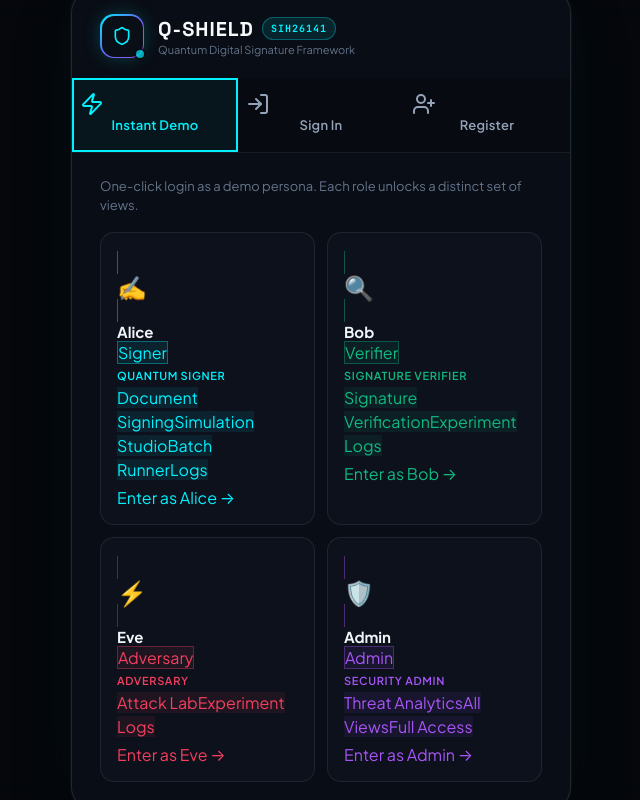
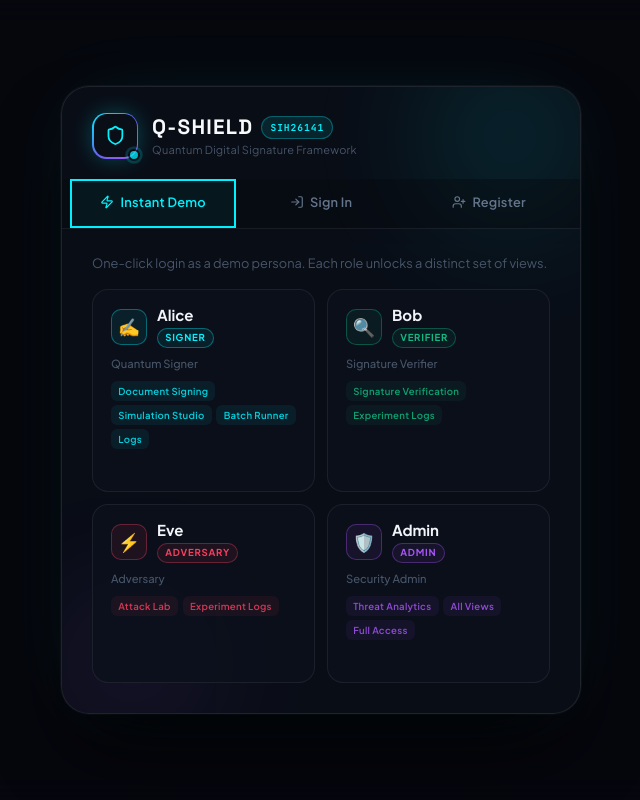
Before and after one commit to VaishnavIUpadyaya/Q-Shield, a Next.js app in the folder frontend/: page / in a window 1280 px wide. Shown: the whole page, without its empty margins (319-959 px from the left). Built offline with nearby package versions, Linux system fonts and the light colour scheme; no server answers.

Commit message:
feat(issue-2): improve AuthModal UI - glassmorphic persona cards, scope tags, animations, eye toggle

```diff
--- a/frontend/src/components/auth/auth.css
+++ b/frontend/src/components/auth/auth.css
@@ -1,9 +1,8 @@
 /* ============================================================
-   Q-Shield Auth Styles
-   Glassmorphic surfaces, per-role accents, motion-safe animations.
+   Q-Shield Auth Styles — Premium Glassmorphic UI
    ============================================================ */
 
-/* ---------- Modal overlay ---------- */
+/* ---------- Overlay ---------- */
 .auth-overlay {
   position: fixed;
   inset: 0;
@@ -12,58 +11,104 @@
   align-items: center;
   justify-content: center;
   padding: 1rem;
-  background: rgba(6, 8, 13, 0.8);
-  backdrop-filter: blur(10px);
-  -webkit-backdrop-filter: blur(10px);
+  background: rgba(6, 8, 13, 0.85);
+  backdrop-filter: blur(14px);
+  -webkit-backdrop-filter: blur(14px);
+  animation: overlayIn 0.3s ease;
 }
 
+@keyframes overlayIn {
+  from { opacity: 0; }
+  to   { opacity: 1; }
+}
+
+/* ---------- Modal ---------- */
 .auth-modal {
+  position: relative;
   width: 100%;
-  max-width: 500px;
-  background: rgba(10, 14, 23, 0.95);
-  backdrop-filter: blur(32px);
-  -webkit-backdrop-filter: blur(32px);
-  border: 1px solid rgba(255, 255, 255, 0.1);
-  border-radius: 1.5rem;
+  max-width: 520px;
+  background: rgba(10, 14, 23, 0.96);
+  backdrop-filter: blur(40px);
+  -webkit-backdrop-filter: blur(40px);
+  border: 1px solid rgba(255, 255, 255, 0.09);
+  border-radius: 1.75rem;
   box-shadow:
-    0 32px 64px -16px rgba(0, 0, 0, 0.85),
+    0 40px 80px -20px rgba(0, 0, 0, 0.9),
     0 0 0 1px rgba(255, 255, 255, 0.04),
-    0 0 60px -20px rgba(0, 242, 254, 0.12);
+    0 0 80px -24px rgba(0, 242, 254, 0.15);
   overflow: hidden;
+  animation: modalIn 0.35s cubic-bezier(0.22, 1, 0.36, 1);
+}
+
+@keyframes modalIn {
+  from { opacity: 0; transform: translateY(24px) scale(0.97); }
+  to   { opacity: 1; transform: translateY(0) scale(1); }
 }
 
 @media (max-width: 420px) {
-  .auth-modal { border-radius: 1.125rem; }
+  .auth-modal { border-radius: 1.25rem; }
 }
 
-/* ---------- Header — matches dashboard Navbar branding ---------- */
+/* ---------- Ambient orbs ---------- */
+.auth-orb {
+  position: absolute;
+  border-radius: 50%;
+  pointer-events: none;
+  filter: blur(60px);
+  opacity: 0.18;
+  z-index: 0;
+}
+
+.auth-orb-cyan {
+  width: 260px;
+  height: 260px;
+  background: radial-gradient(circle, #00F2FE, transparent 70%);
+  top: -80px;
+  right: -60px;
+}
+
+.auth-orb-purple {
+  width: 220px;
+  height: 220px;
+  background: radial-gradient(circle, #A855F7, transparent 70%);
+  bottom: -60px;
+  left: -40px;
+}
+
+/* ---------- Header ---------- */
 .auth-header {
+  position: relative;
+  z-index: 1;
   display: flex;
   align-items: center;
   gap: 0.875rem;
-  padding: 1.5rem 1.75rem 0;
+  padding: 1.625rem 1.875rem 0;
   margin-bottom: 1.25rem;
 }
 
-/* Logo ring — same gradient as Navbar shield */
 .auth-logo-wrap {
   position: relative;
   flex-shrink: 0;
 }
 
 .auth-logo-ring {
-  width: 2.75rem;
-  height: 2.75rem;
-  border-radius: 0.875rem;
+  width: 2.875rem;
+  height: 2.875rem;
+  border-radius: 0.9rem;
   background: linear-gradient(135deg, #00F2FE, #6366F1, #A855F7);
   padding: 1.5px;
-  box-shadow: 0 0 20px -4px rgba(0, 242, 254, 0.35);
+  box-shadow: 0 0 24px -4px rgba(0, 242, 254, 0.4);
+  transition: box-shadow 0.3s;
+}
+
+.auth-logo-ring:hover {
+  box-shadow: 0 0 36px -4px rgba(0, 242, 254, 0.6);
 }
 
 .auth-logo-inner {
   width: 100%;
   height: 100%;
-  border-radius: calc(0.875rem - 1.5px);
+  border-radius: calc(0.9rem - 1.5px);
   background: #0A0E17;
   display: flex;
   align-items: center;
@@ -71,12 +116,11 @@
 }
 
 .auth-logo-icon {
-  width: 1.25rem;
-  height: 1.25rem;
+  width: 1.3rem;
+  height: 1.3rem;
   color: #00F2FE;
 }
 
-/* Pulse dot — same as Navbar */
 .auth-logo-pulse {
   position: absolute;
   bottom: -2px;
@@ -90,8 +134,8 @@
 }
 
 @keyframes pulse {
-  0%, 100% { opacity: 1; }
-  50% { opacity: 0.4; }
+  0%, 100% { opacity: 1; box-shadow: 0 0 0 0 rgba(0,242,254,0.5); }
+  50%       { opacity: 0.5; box-shadow: 0 0 0 5px rgba(0,242,254,0); }
 }
 
 .auth-brand-row {
@@ -103,14 +147,14 @@
 .auth-brand-name {
   font-family: 'Space Grotesk', sans-serif;
   font-weight: 800;
-  font-size: 1.25rem;
+  font-size: 1.3rem;
   color: #f8fafc;
-  letter-spacing: 0.05em;
+  letter-spacing: 0.06em;
   line-height: 1;
 }
 
 .auth-brand-badge {
-  font-size: 0.625rem;
+  font-size: 0.6rem;
   padding: 0.2rem 0.5rem;
   border-radius: 999px;
   font-family: 'JetBrains Mono', monospace;
@@ -124,33 +168,46 @@
 
 .auth-brand-sub {
   font-size: 0.6875rem;
-  color: #64748b;
-  margin-top: 0.25rem;
+  color: #475569;
+  margin-top: 0.3rem;
   line-height: 1;
+  letter-spacing: 0.02em;
 }
 
 /* ---------- Tab bar ---------- */
 .auth-tabs {
+  position: relative;
+  z-index: 1;
   display: flex;
   border-bottom: 1px solid rgba(255, 255, 255, 0.07);
-  background: rgba(6, 8, 13, 0.5);
+  background: rgba(6, 8, 13, 0.4);
+  padding: 0 0.5rem;
+  gap: 0.125rem;
 }
 
 .auth-tab {
   flex: 1;
+  display: flex;
+  align-items: center;
+  justify-content: center;
+  gap: 0.4rem;
   padding: 0.875rem 0.5rem;
-  font-size: 0.8125rem;
+  font-size: 0.8rem;
   font-weight: 600;
-  color: #94a3b8;
+  color: #64748b;
   background: transparent;
   border: none;
   border-bottom: 2px solid transparent;
   cursor: pointer;
-  transition: color 0.15s, background 0.15s;
+  transition: color 0.2s, background 0.2s, border-color 0.2s;
   letter-spacing: 0.02em;
+  white-space: nowrap;
 }
 
-.auth-tab:hover { color: #e2e8f0; background: rgba(255,255,255,0.03); }
+.auth-tab:hover {
+  color: #cbd5e1;
+  background: rgba(255, 255, 255, 0.03);
+}
 
 .auth-tab.active {
   color: #00F2FE;
@@ -163,179 +220,44 @@
   outline-offset: -2px;
 }
 
-/* ---------- Tab content ---------- */
+.auth-tab-icon {
+  width: 0.875rem;
+  height: 0.875rem;
+  flex-shrink: 0;
+}
+
+/* ---------- Body ---------- */
 .auth-body {
-  padding: 1.5rem 1.75rem 1.75rem;
+  position: relative;
+  z-index: 1;
+  padding: 1.5rem 1.875rem 1.875rem;
 }
 
 @media (max-width: 420px) {
   .auth-body { padding: 1.25rem; }
 }
 
-.auth-personas-hint {
-  font-size: 0.8125rem;
-  color: #64748b;
-  margin-bottom: 1rem;
-  line-height: 1.5;
-}
-
-/* ---------- Persona cards ---------- */
-.persona-grid {
-  display: grid;
-  grid-template-columns: 1fr 1fr;
-  gap: 0.75rem;
-}
-
-@media (max-width: 420px) {
-  .persona-grid { grid-template-columns: 1fr; }
-}
-
-.persona-card {
-  position: relative;
-  padding: 0.875rem 1rem;
-  border-radius: 0.875rem;
-  border: 1px solid rgba(255, 255, 255, 0.08);
-  background: rgba(15, 20, 32, 0.7);
-  cursor: pointer;
-  text-align: left;
-  transition: border-color 0.2s, box-shadow 0.2s, transform 0.15s, background 0.2s;
-  overflow: hidden;
+/* ---------- Alert messages ---------- */
+.auth-error,
+.auth-success {
   display: flex;
-  flex-direction: column;
   align-items: flex-start;
-  gap: 0.25rem;
-}
-
-.persona-card:hover {
-  border-color: var(--accent-border);
-  box-shadow: 0 0 28px -4px var(--accent-glow);
-  background: var(--accent-bg);
-}
-
-.persona-card:focus-visible {
-  outline: 2px solid var(--accent-color);
-  outline-offset: 2px;
-}
-
-@media (prefers-reduced-motion: no-preference) {
-  .persona-card:hover { transform: translateY(-2px); }
-  .persona-card:active { transform: translateY(0); }
-}
-
-.persona-card.loading {
-  pointer-events: none;
-  opacity: 0.7;
-}
-
-.persona-card .persona-icon {
-  font-size: 1.5rem;
-  line-height: 1;
-  display: block;
-}
-
-.persona-card .persona-name {
-  font-size: 0.9375rem;
-  font-weight: 700;
-  color: #f1f5f9;
-  display: block;
-  line-height: 1.2;
-}
-
-.persona-card .persona-tagline {
-  font-size: 0.6875rem;
-  font-weight: 600;
-  text-transform: uppercase;
-  letter-spacing: 0.06em;
-  color: var(--accent-color);
-  display: block;
-  line-height: 1.2;
-}
-
-/* Loading spinner inside card */
-.persona-spinner {
-  position: absolute;
-  inset: 0;
-  display: flex;
-  align-items: center;
-  justify-content: center;
-  background: rgba(6, 8, 13, 0.65);
-  border-radius: inherit;
-}
-
-.spinner-ring {
-  width: 1.5rem;
-  height: 1.5rem;
-  border: 2px solid rgba(255,255,255,0.12);
-  border-top-color: var(--accent-color, #00F2FE);
-  border-radius: 50%;
-}
-
-@media (prefers-reduced-motion: no-preference) {
-  .spinner-ring { animation: spin 0.7s linear infinite; }
-}
-
-@keyframes spin { to { transform: rotate(360deg); } }
-
-/* ---------- Sign-in / Register form ---------- */
-.auth-form { display: flex; flex-direction: column; gap: 1rem; }
-.auth-field { display: flex; flex-direction: column; gap: 0.375rem; }
-
-.auth-label {
-  font-size: 0.75rem;
-  font-weight: 600;
-  color: #94a3b8;
-  text-transform: uppercase;
-  letter-spacing: 0.05em;
-}
-
-.auth-input {
-  padding: 0.625rem 0.875rem;
-  background: rgba(6, 8, 13, 0.7);
-  border: 1px solid rgba(255, 255, 255, 0.1);
-  border-radius: 0.625rem;
-  color: #f1f5f9;
-  font-size: 0.9375rem;
-  font-family: inherit;
-  transition: border-color 0.15s, box-shadow 0.15s;
-  width: 100%;
-  box-sizing: border-box;
-}
-
-.auth-input:focus {
-  outline: none;
-  border-color: #00F2FE;
-  box-shadow: 0 0 0 3px rgba(0, 242, 254, 0.15);
-}
-
-.auth-input::placeholder { color: #475569; }
-
-.auth-submit {
-  padding: 0.75rem;
+  gap: 0.5rem;
+  padding: 0.75rem 1rem;
   border-radius: 0.75rem;
-  border: none;
-  font-size: 0.9375rem;
-  font-weight: 700;
-  cursor: pointer;
-  background: linear-gradient(135deg, #00F2FE, #4FACFE);
-  color: #06080D;
-  transition: opacity 0.15s, transform 0.1s;
-  letter-spacing: 0.02em;
-  font-family: inherit;
-}
-
-.auth-submit:hover { opacity: 0.9; }
-.auth-submit:active { transform: scale(0.98); }
-.auth-submit:disabled { opacity: 0.5; cursor: not-allowed; transform: none; }
-.auth-submit:focus-visible { outline: 2px solid #00F2FE; outline-offset: 2px; }
-
-/* ---------- Error / info messages ---------- */
-.auth-error {
-  padding: 0.625rem 0.875rem;
-  border-radius: 0.625rem;
   font-size: 0.8125rem;
   font-weight: 500;
   line-height: 1.5;
+  margin-bottom: 1rem;
+  animation: slideDown 0.2s ease;
 }
+
+@keyframes slideDown {
+  from { opacity: 0; transform: translateY(-6px); }
+  to   { opacity: 1; transform: translateY(0); }
+}
+
+.auth-msg-icon { flex-shrink: 0; font-size: 0.875rem; }
 
 .auth-error.credentials {
   background: rgba(244, 63, 94, 0.1);
@@ -356,22 +278,384 @@
 }
 
 .auth-success {
-  padding: 0.625rem 0.875rem;
-  border-radius: 0.625rem;
-  font-size: 0.8125rem;
   background: rgba(16, 185, 129, 0.1);
   border: 1px solid rgba(16, 185, 129, 0.3);
   color: #6ee7b7;
 }
 
-.auth-note {
-  font-size: 0.75rem;
+/* ---------- Persona hint ---------- */
+.auth-personas-hint {
+  font-size: 0.8rem;
+  color: #475569;
+  margin-bottom: 1rem;
+  line-height: 1.6;
+}
+
+/* ---------- Persona grid ---------- */
+.persona-grid {
+  display: grid;
+  grid-template-columns: 1fr 1fr;
+  gap: 0.75rem;
+}
+
+@media (max-width: 420px) {
+  .persona-grid { grid-template-columns: 1fr; }
+}
+
+/* ---------- Persona card ---------- */
+.persona-card {
+  position: relative;
+  padding: 1rem 1.125rem 0.875rem;
+  border-radius: 1rem;
+  border: 1px solid rgba(255, 255, 255, 0.07);
+  background: rgba(12, 17, 28, 0.8);
+  cursor: pointer;
+  text-align: left;
+  transition:
+    border-color 0.25s,
+    box-shadow 0.25s,
+    transform 0.2s,
+    background 0.25s;
+  overflow: hidden;
+  display: flex;
+  flex-direction: column;
+  gap: 0.5rem;
+}
+
+.persona-border-sweep {
+  position: absolute;
+  inset: 0;
+  border-radius: inherit;
+  opacity: 0;
+  transition: opacity 0.3s;
+  background: conic-gradient(
+    from 0deg,
+    transparent 0%,
+    var(--accent-color) 20%,
+    transparent 40%
+  );
+  -webkit-mask: linear-gradient(#fff 0 0) content-box, linear-gradient(#fff 0 0);
+  -webkit-mask-composite: xor;
+  mask-composite: exclude;
+  padding: 1px;
+  pointer-events: none;
+}
+
+@media (prefers-reduced-motion: no-preference) {
+  .persona-card:hover .persona-border-sweep {
+    opacity: 0.6;
+    animation: borderSweep 2s linear infinite;
+  }
+
+  @keyframes borderSweep {
+    from { transform: rotate(0deg); }
+    to   { transform: rotate(360deg); }
+  }
+}
+
+.persona-card:hover {
+  border-color: var(--accent-border);
+  box-shadow:
+    0 0 0 1px var(--accent-border),
+    0 0 32px -6px var(--accent-glow),
+    0 8px 24px -8px rgba(0,0,0,0.6);
+  background: rgba(14, 20, 34, 0.95);
+}
+
+.persona-card:focus-visible {
+  outline: 2px solid var(--accent-color);
+  outline-offset: 2px;
+}
+
+@media (prefers-reduced-motion: no-preference) {
+  .persona-card:hover { transform: translateY(-3px); }
+  .persona-card:active { transform: translateY(-1px); }
+}
+
+.persona-card.loading {
+  pointer-events: none;
+  opacity: 0.65;
+}
+
+/* Top row: icon + name/badge */
+.persona-top {
+  display: flex;
+  align-items: center;
+  gap: 0.625rem;
+}
+
+.persona-icon-wrap {
+  width: 2.25rem;
+  height: 2.25rem;
+  border-radius: 0.625rem;
+  display: flex;
+  align-items: center;
+  justify-content: center;
+  flex-shrink: 0;
+  transition: box-shadow 0.25s;
+}
+
+.persona-card:hover .persona-icon-wrap {
+  box-shadow: 0 0 16px -2px var(--accent-glow);
+}
+
+.persona-icon {
+  font-size: 1.125rem;
+  line-height: 1;
+}
+
+.persona-header-text {
+  display: flex;
+  flex-direction: column;
+  gap: 0.2rem;
+  min-width: 0;
+}
+
+.persona-name {
+  font-size: 0.9375rem;
+  font-weight: 700;
+  color: #f1f5f9;
+  line-height: 1.2;
+  white-space: nowrap;
+}
+
+.persona-role-badge {
+  display: inline-block;
+  font-size: 0.6rem;
+  font-weight: 700;
+  text-transform: uppercase;
+  letter-spacing: 0.08em;
+  padding: 0.15rem 0.45rem;
+  border-radius: 999px;
+  line-height: 1.4;
+  white-space: nowrap;
+}
+
+.persona-tagline {
+  font-size: 0.7rem;
+  font-weight: 500;
+  color: #475569;
+  line-height: 1.4;
+  display: block;
+  margin: 0;
+}
+
+/* Access scope tags */
+.persona-scope {
+  display: flex;
+  flex-wrap: wrap;
+  gap: 0.3rem;
+  margin-top: 0.125rem;
+}
+
+.persona-scope-tag {
+  font-size: 0.6rem;
+  font-weight: 600;
+  padding: 0.15rem 0.45rem;
+  border-radius: 0.375rem;
+  letter-spacing: 0.03em;
+  opacity: 0.85;
+}
+
+/* CTA line */
+.persona-cta {
+  font-size: 0.7rem;
+  font-weight: 700;
+  letter-spacing: 0.03em;
+  margin-top: 0.25rem;
+  opacity: 0;
+  transform: translateY(4px);
+  transition: opacity 0.2s, transform 0.2s;
+}
+
+.persona-card:hover .persona-cta {
+  opacity: 1;
+  transform: translateY(0);
+}
+
+/* Loading spinner overlay */
+.persona-spinner {
+  position: absolute;
+  inset: 0;
+  display: flex;
+  align-items: center;
+  justify-content: center;
+  background: rgba(6, 8, 13, 0.7);
+  border-radius: inherit;
+  backdrop-filter: blur(4px);
+}
+
+.spinner-ring {
+  width: 1.5rem;
+  height: 1.5rem;
+  border: 2px solid rgba(255, 255, 255, 0.1);
+  border-top-color: var(--accent-color, #00F2FE);
+  border-radius: 50%;
+}
+
+@media (prefers-reduced-motion: no-preference) {
+  .spinner-ring { animation: spin 0.7s linear infinite; }
+}
+
+@keyframes spin { to { transform: rotate(360deg); } }
+
+/* ---------- Forms ---------- */
+.auth-form {
+  display: flex;
+  flex-direction: column;
+  gap: 1rem;
+  animation: fadeUp 0.25s ease;
+}
+
+@keyframes fadeUp {
+  from { opacity: 0; transform: translateY(8px); }
+  to   { opacity: 1; transform: translateY(0); }
+}
+
+.auth-field {
+  display: flex;
+  flex-direction: column;
+  gap: 0.375rem;
+}
+
+.auth-label {
+  font-size: 0.7rem;
+  font-weight: 700;
   color: #64748b;
-  text-align: center;
+  text-transform: uppercase;
+  letter-spacing: 0.07em;
+}
+
+.auth-input-wrap {
+  position: relative;
+  display: flex;
+  align-items: center;
+}
+
+.auth-input-wrap .auth-input {
+  padding-right: 2.5rem;
+}
+
+.auth-eye {
+  position: absolute;
+  right: 0.75rem;
+  background: none;
+  border: none;
+  cursor: pointer;
+  color: #475569;
+  display: flex;
+  align-items: center;
+  padding: 0;
+  transition: color 0.15s;
+}
+
+.auth-eye:hover { color: #94a3b8; }
+
+.auth-input {
+  padding: 0.7rem 0.9rem;
+  background: rgba(6, 8, 13, 0.75);
+  border: 1px solid rgba(255, 255, 255, 0.09);
+  border-radius: 0.75rem;
+  color: #f1f5f9;
+  font-size: 0.9375rem;
+  font-family: inherit;
+  transition: border-color 0.2s, box-shadow 0.2s, background 0.2s;
+  width: 100%;
+  box-sizing: border-box;
+}
+
+.auth-input:focus {
+  outline: none;
+  border-color: rgba(0, 242, 254, 0.6);
+  background: rgba(0, 242, 254, 0.04);
+  box-shadow: 0 0 0 3px rgba(0, 242, 254, 0.12);
+}
+
+.auth-input::placeholder { color: #334155; }
+
+/* ---------- Submit button ---------- */
+.auth-submit {
+  display: flex;
+  align-items: center;
+  justify-content: center;
+  gap: 0.5rem;
+  padding: 0.8rem;
+  border-radius: 0.875rem;
+  border: none;
+  font-size: 0.9375rem;
+  font-weight: 700;
+  cursor: pointer;
+  background: linear-gradient(135deg, #00F2FE 0%, #4FACFE 50%, #6366F1 100%);
+  color: #06080D;
+  transition: opacity 0.15s, transform 0.1s, box-shadow 0.2s;
+  letter-spacing: 0.02em;
+  font-family: inherit;
+  box-shadow: 0 4px 20px -4px rgba(0, 242, 254, 0.4);
   margin-top: 0.25rem;
 }
 
-/* ---------- RoleGate denied state ---------- */
+.auth-submit:hover {
+  opacity: 0.92;
+  box-shadow: 0 6px 28px -4px rgba(0, 242, 254, 0.55);
+}
+
+.auth-submit:active { transform: scale(0.98); }
+
+.auth-submit:disabled {
+  opacity: 0.45;
+  cursor: not-allowed;
+  transform: none;
+  box-shadow: none;
+}
+
+.auth-submit:focus-visible {
+  outline: 2px solid #00F2FE;
+  outline-offset: 2px;
+}
+
+.btn-spinner {
+  display: inline-block;
+  width: 0.875rem;
+  height: 0.875rem;
+  border: 2px solid rgba(0, 0, 0, 0.2);
+  border-top-color: #06080D;
+  border-radius: 50%;
+  animation: spin 0.7s linear infinite;
+  flex-shrink: 0;
+}
+
+/* ---------- Helper text ---------- */
+.auth-note {
+  font-size: 0.75rem;
+  color: #475569;
+  text-align: center;
+  margin-top: 0.125rem;
+  line-height: 1.5;
+}
+
+.auth-switch-hint {
+  font-size: 0.75rem;
+  color: #475569;
+  text-align: center;
+  margin-top: 0.125rem;
+}
+
+.auth-link {
+  background: none;
+  border: none;
+  cursor: pointer;
+  color: #00F2FE;
+  font-size: inherit;
+  font-weight: 600;
+  padding: 0;
+  text-decoration: underline;
+  text-underline-offset: 2px;
+  transition: color 0.15s;
+}
+
+.auth-link:hover { color: #67e8f9; }
+
+/* ---------- RoleGate denied ---------- */
 .role-gate-denied {
   display: flex;
   flex-direction: column;
@@ -383,6 +667,6 @@
   gap: 0.75rem;
 }
 
-.role-gate-denied .denied-icon { font-size: 2.5rem; }
+.role-gate-denied .denied-icon  { font-size: 2.5rem; }
 .role-gate-denied .denied-title { font-size: 1.125rem; font-weight: 700; color: #94a3b8; }
-.role-gate-denied .denied-msg { font-size: 0.875rem; max-width: 28rem; line-height: 1.6; }
+.role-gate-denied .denied-msg   { font-size: 0.875rem; max-width: 28rem; line-height: 1.6; }
```
